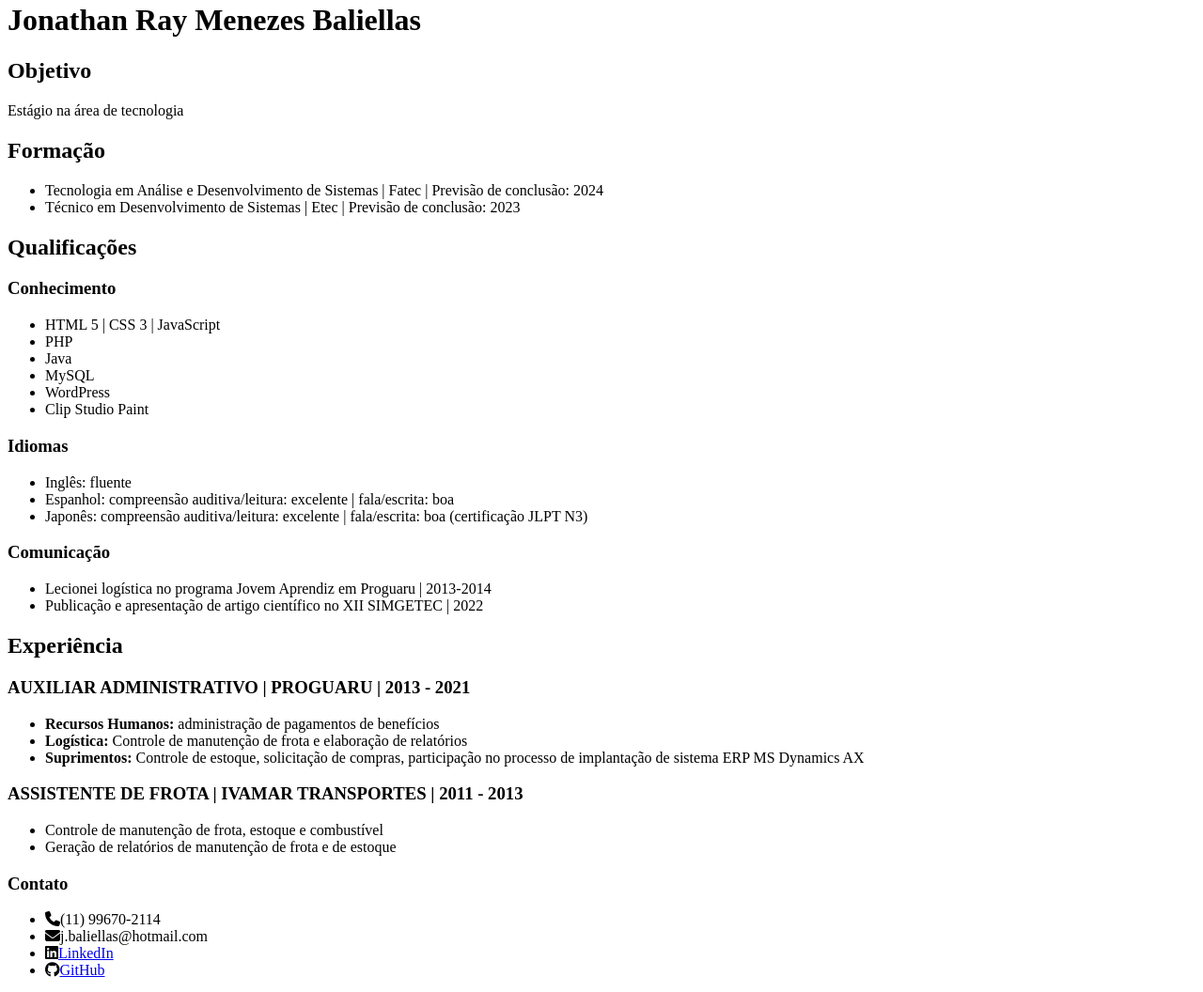
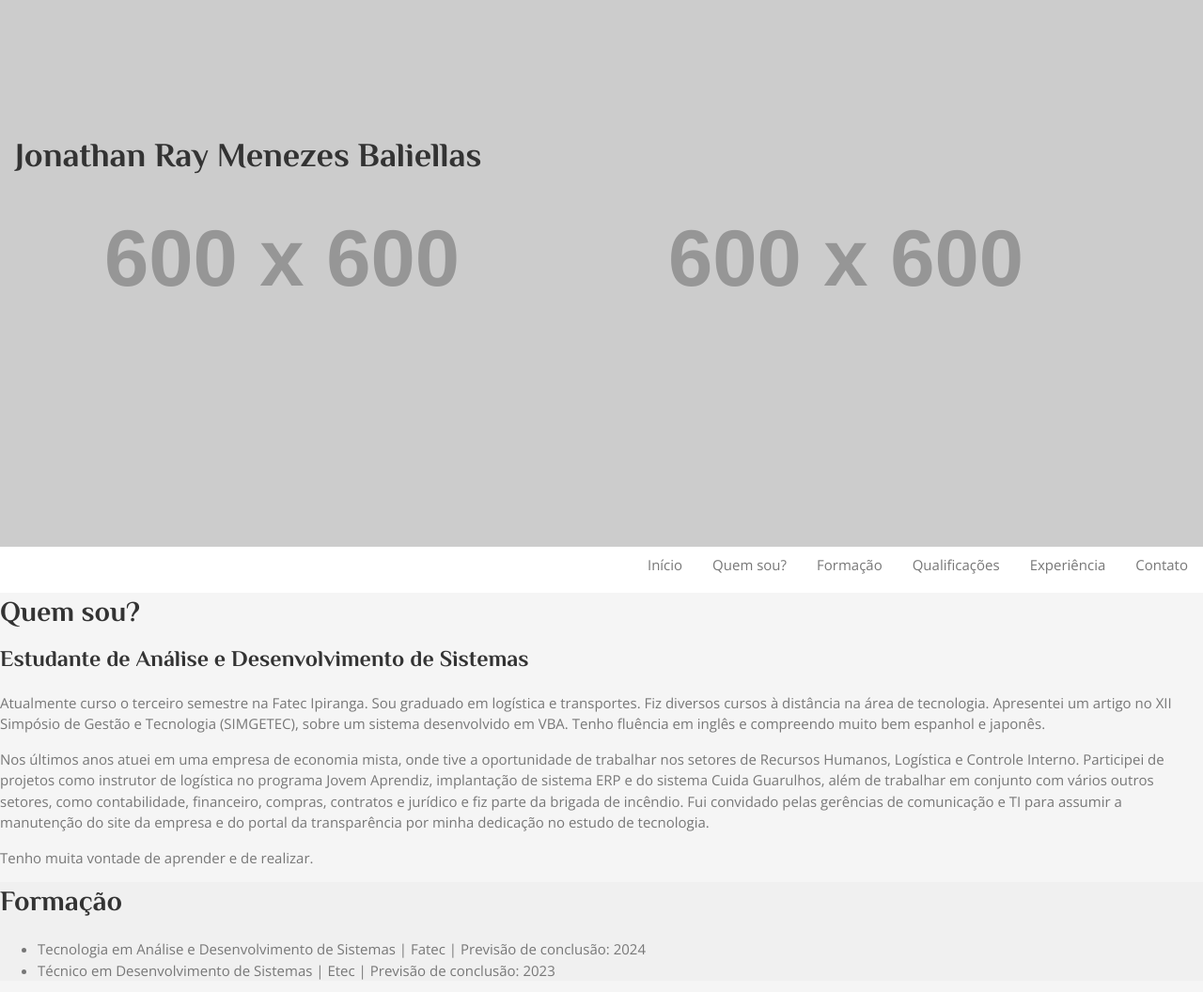
Before and after one commit to JonathanBaliellas/Curriculo, a plain HTML site: page index.html in a window 1280 px wide. Shown: the part 18-1074 px from the top of the page at 94% size. Drawn offline with nearby package versions, Linux system fonts and the light colour scheme; placeholder pictures from the web are drawn by us.

Commit message:
Atualização do index e criação do CSS
*Nova fonte;
*Implementação do framework W3CSS;
*Inclusão da seção da cover;
*Inclusão da seção "Quem sou?";
*Inclusão do menu de navegação;
*Criação do arquivo CSS

```diff
--- a/index.html
+++ b/index.html
@@ -6,22 +6,60 @@
     <meta name="viewport" content="width=device-width, initial-scale=1.0">
     <title>Jonathan Baliellas</title>
     <script src="https://kit.fontawesome.com/712627e99f.js" crossorigin="anonymous"></script>
+    <link rel="stylesheet" href="style.css">
+    <link rel="stylesheet" href="https://www.w3schools.com/w3css/4/w3.css">
+
+    <!-- FONTE -->
+    <link rel="preconnect" href="https://fonts.googleapis.com">
+    <link rel="preconnect" href="https://fonts.gstatic.com" crossorigin>
+    <link href="https://fonts.googleapis.com/css2?family=El+Messiri:wght@700&family=Open+Sans&display=swap" rel="stylesheet">
+
 </head>
 <body>
+    <!-- COVER -->
+    <section id="sect-cover" class="w3-container">
+        <h1>Jonathan Ray Menezes Baliellas</h1>
+        <figure id="fig-cover">
+            <img src="" alt="" srcset="">
+        </figure>
+    </section>
+
+    <!-- MENU -->
+    <nav class="w3-bar">
+        <div class="w3-right">
+            <a href="" class="w3-bar-item w3-button">Início</a>
+            <a href="#sect-quem-sou" class="w3-bar-item w3-button">Quem sou?</a>
+            <a href="#art-formacao" class="w3-bar-item w3-button">Formação</a>
+            <a href="#art-qualificacoes" class="w3-bar-item w3-button">Qualificações</a>
+            <a href="#art-exp" class="w3-bar-item w3-button">Experiência</a>
+            <a href="#art-contato" class="w3-bar-item w3-button">Contato</a>
+        </div>
+    </nav>
+
+    <!-- CONTEÚDO PRINCIPAL -->
     <main>
-        <h1>Jonathan Ray Menezes Baliellas</h1>
-        <section>
-            <h2>Objetivo</h2>
-            <p>Estágio na área de tecnologia</p>
+        <section id="sect-pessoal" class="info-pessoal">
+            <section id="sect-quem-sou">
+                <h2>Quem sou?</h2>
+                <h3>Estudante de Análise e Desenvolvimento de Sistemas</h3>
+                <p>Atualmente curso o terceiro semestre na Fatec Ipiranga. Sou graduado em logística e transportes. Fiz diversos cursos à distância na área de tecnologia. Apresentei um artigo no XII Simpósio de Gestão e Tecnologia (SIMGETEC), sobre um sistema desenvolvido em VBA. Tenho fluência em inglês e compreendo muito bem espanhol e japonês.</p>
+
+                <p>Nos últimos anos atuei em uma empresa de economia mista, onde tive a oportunidade de trabalhar nos setores de Recursos Humanos, Logística e Controle Interno. Participei de projetos como instrutor de logística no programa Jovem Aprendiz, implantação de sistema ERP e do sistema Cuida Guarulhos, além de trabalhar em conjunto com vários outros setores, como contabilidade, financeiro, compras, contratos e jurídico e fiz parte da brigada de incêndio. Fui convidado pelas gerências de comunicação e TI para assumir a manutenção do site da empresa e do portal da transparência por minha dedicação no estudo de tecnologia.</p>
+
+                <p>Tenho muita vontade de aprender e de realizar.</p>
             </section>
-        <article>
+
+            <!-- FORMAÇÃO -->
+            <article id="art-formacao" class="info-formacao">
                 <h2>Formação</h2>
                 <ul>
                     <li>Tecnologia em Análise e Desenvolvimento de Sistemas | Fatec | Previsão de conclusão: 2024</li>
                     <li>Técnico em Desenvolvimento de Sistemas | Etec | Previsão de conclusão: 2023</li>
                 </ul>
             </article>
-        <article>
+
+            <!-- QUALIFICAÇÕES -->
+            <article id="art-qualificacoes">
                 <h2>Qualificações</h2>
                 <section>
                     <h3>Conhecimento</h3>
@@ -50,7 +88,11 @@
                     </ul>
                 </section>
             </article>
-        <article>
+        </section>
+
+        <!-- EXPERIÊNCIA PROFISSIONAL -->
+        <section id="sect-profissional">
+            <article id="art-exp">
                 <h2>Experiência</h2>
                 <section>
                     <h3>AUXILIAR ADMINISTRATIVO | PROGUARU | 2013 - 2021</h3>
@@ -68,9 +110,12 @@
                     </ul>
                 </section>
             </article>
+        </section>
     </main>
+
+    <!-- RODAPÉ -->
     <footer>
-        <article>
+        <article id="art-contato">
             <h3>Contato</h2>
             <nav>
                 <ul>
--- /dev/null
+++ b/style.css
@@ -0,0 +1,23 @@
+body{
+    font-family: 'Open Sans', sans-serif!important;
+    color: #777777;
+}
+h1, h2, h3{
+    font-family: 'El Messiri', sans-serif!important;
+    font-weight: bolder;
+    color: #333333;
+}
+#sect-cover{
+    height: 600px;
+    background-image: url("https://via.placeholder.com/600");
+    padding-top: 10rem;
+}
+.info-pessoal{
+    background-color: #F5F5F5;
+}
+.info-formacao{
+    background-color: #F0F0F0;
+}
+footer{
+    background-color: #F7F7F7;
+}
```
Lines whose indentation alone changed are shown as unchanged.
